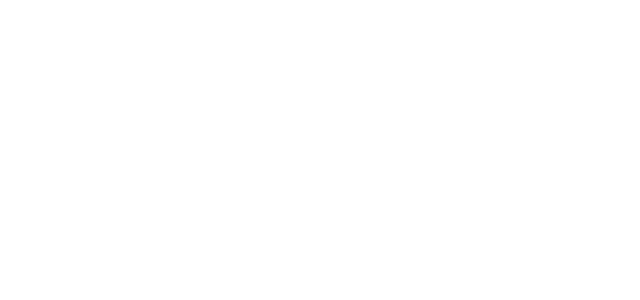
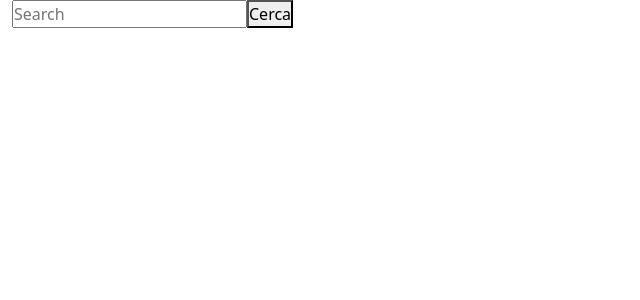
Before and after one commit to Corfaya/vite-boolflix, a Vue app: page / in a window 1280 px wide. Shown: the top 300 px of the page, without its empty margins (0-640 px from the left). Built offline with nearby package versions, Linux system fonts and the light colour scheme.

Commit message:
[UPD] header and main components created

```diff
--- a/src/App.vue
+++ b/src/App.vue
@@ -1,18 +1,24 @@
 <script>
 import { store } from './store';
 import axios from 'axios';
+import Header from './components/Header.vue';
+import Main from './components/Main.vue';
 export default {
+  components: {
+    Header,
+    Main
+  },
   data() {
     return {
-      store,
-      axios
+      store
     }
   }
 }
 </script>
 
 <template>
-
+<Header />
+<Main />
 </template>
 
 <style lang="scss">
--- /dev/null
+++ b/src/components/Header.vue
@@ -0,0 +1,13 @@
+<script>
+export default {
+
+}
+</script>
+<template>
+    <div class="container-fluid">
+        <input type="text" placeholder="Search">
+        <button>Cerca</button>
+    </div>
+</template>
+<style lang="scss">
+</style>
--- /dev/null
+++ b/src/components/Main.vue
@@ -0,0 +1,10 @@
+<script>
+export default {
+
+}
+</script>
+<template>
+
+</template>
+<style lang="scss">
+</style>
```
Also changed, not shown: 1 other file (tests, documents, lock files or other folders).
